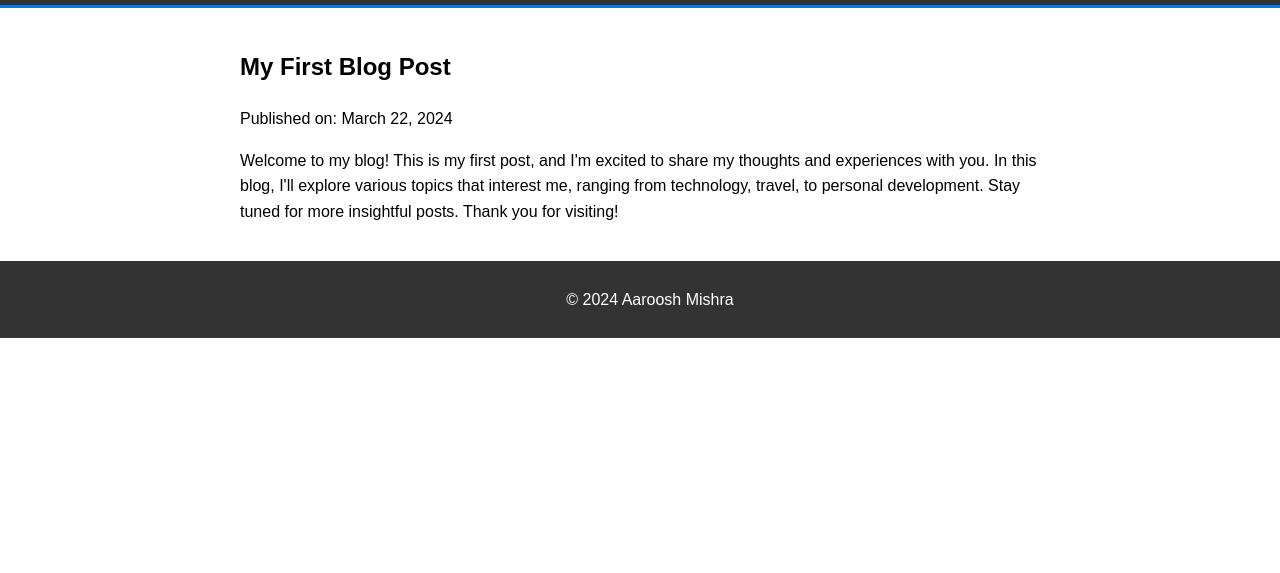
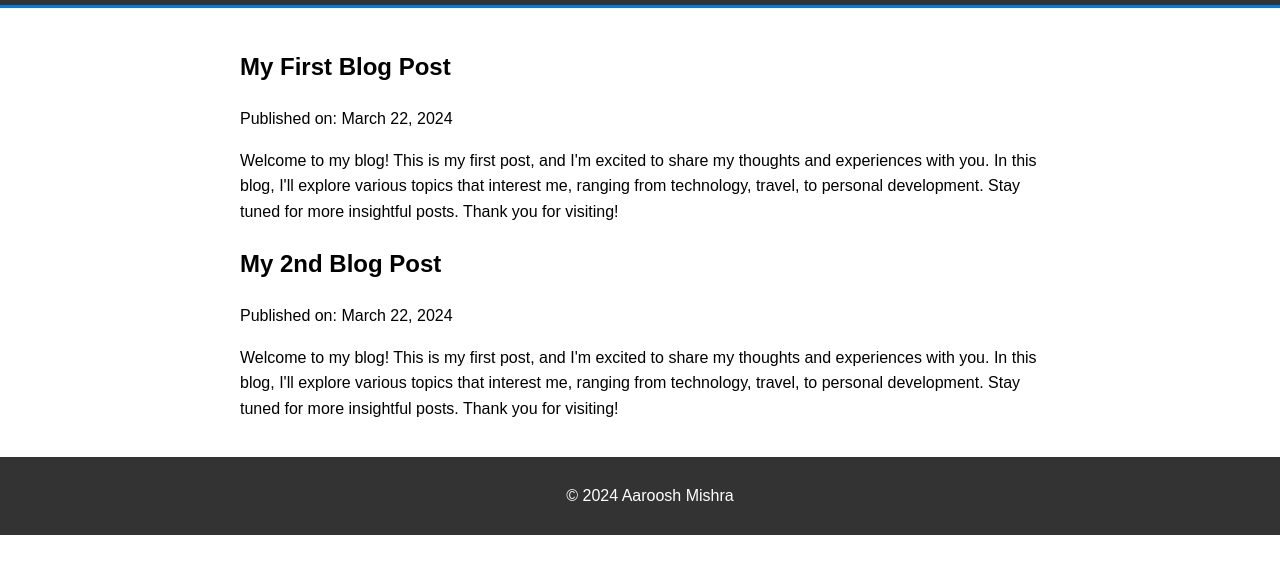
Before and after one commit to nebula1500/nebula1500, a plain HTML site: page index.html in a window 1280 px wide. Shown: the part 95-668 px from the top of the page. Drawn offline with Linux system fonts and the light colour scheme.

Commit message:
Update index.html

```diff
--- a/index.html
+++ b/index.html
@@ -51,6 +51,11 @@
             <p>Published on: <time datetime="2024-03-22">March 22, 2024</time></p>
             <p>Welcome to my blog! This is my first post, and I'm excited to share my thoughts and experiences with you. In this blog, I'll explore various topics that interest me, ranging from technology, travel, to personal development. Stay tuned for more insightful posts. Thank you for visiting!</p>
         </article>
+        <article>
+            <h2>My 2nd Blog Post</h2>
+            <p>Published on: <time datetime="2024-03-22">March 22, 2024</time></p>
+            <p>Welcome to my blog! This is my first post, and I'm excited to share my thoughts and experiences with you. In this blog, I'll explore various topics that interest me, ranging from technology, travel, to personal development. Stay tuned for more insightful posts. Thank you for visiting!</p>
+        </article>
     </div>
     <footer>
         <p>© 2024 Aaroosh Mishra</p>
```
